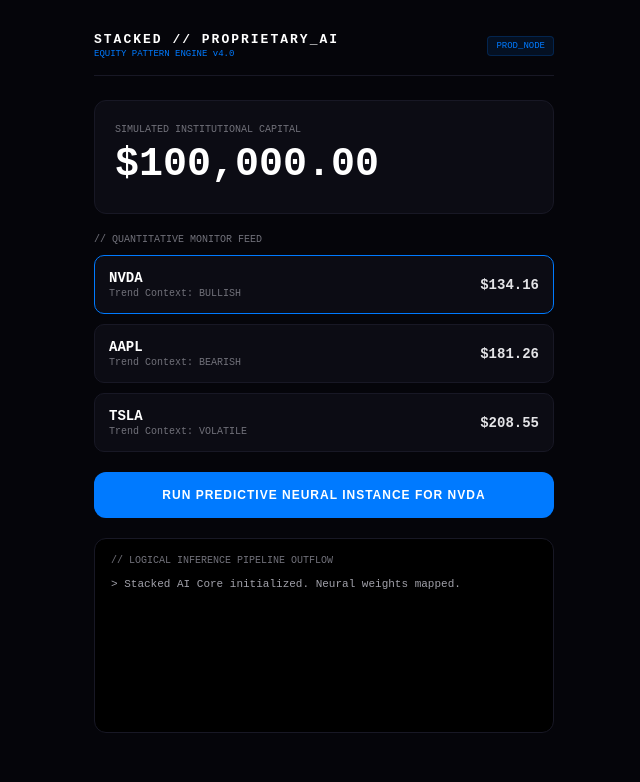
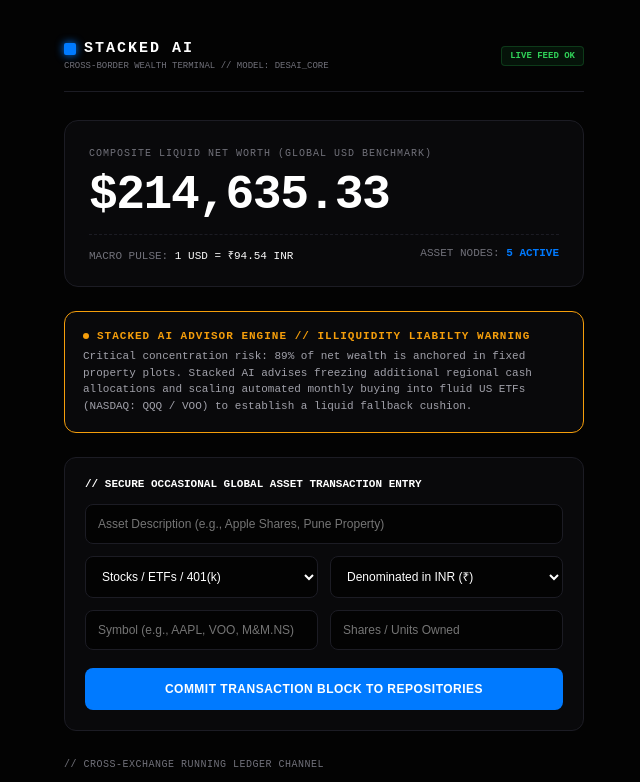
Before and after one commit to dhruvi-d/vitejs-vite-u25gxrsm, a React (Vite) app: page / in a window 1280 px wide. Shown: the top 782 px of the page, without its empty margins (316-956 px from the left). Built offline with nearby package versions, Linux system fonts and the light colour scheme; no server answers.

Commit message:
humsafar

```diff
--- a/src/App.jsx
+++ b/src/App.jsx
@@ -1,135 +1,275 @@
-import React, { useState, useEffect } from 'react';
+import React, { useState, useEffect, useMemo } from 'react';
 
 export default function App() {
-  const [activeTicker, setActiveTicker] = useState('NVDA');
-  const [portfolioBalance, setPortfolioBalance] = useState(100000.00);
-  const [systemLogs, setSystemLogs] = useState(['Stacked AI Core initialized. Neural weights mapped.']);
+  // --- NATIVE GLOBAL MATRIX STATE ---
+  const [assets, setAssets] = useState([
+    { id: 1, name: "Apple Inc. Equity Block", holdings: 25, ticker: "AAPL", currency: "USD", assetClass: "Stocks/ETFs" },
+    { id: 2, name: "Mahindra & Mahindra Positions", holdings: 120, ticker: "M&M.NS", currency: "INR", assetClass: "Stocks/ETFs" },
+    { id: 3, name: "Gujarat Agriculture Plot (30 Acres)", holdings: 1, ticker: "PROP_NATIVE", currency: "INR", assetClass: "Real Estate", customValuation: 18000000 },
+    { id: 4, name: "Vanguard S&P 500 ETF (401k Component)", holdings: 15, ticker: "VOO", currency: "USD", assetClass: "Stocks/ETFs" },
+    { id: 5, name: "HDFC Strategic Reserves", holdings: 1, ticker: "CASH_INR", currency: "INR", assetClass: "Cash", customValuation: 850000 }
+  ]);
 
-  // Simulated Live Market Data Matrices (Equity Volatility)
-  const [marketMatrix, setMarketMatrix] = useState({
-    NVDA: { price: 135.20, history: [132, 133, 131, 134, 135], trend: 'BULLISH' },
-    AAPL: { price: 182.50, history: [185, 184, 183, 182, 182.5], trend: 'BEARISH' },
-    TSLA: { price: 210.15, history: [195, 200, 204, 208, 210.15], trend: 'VOLATILE' }
-  });
+  // Live Market Data Pipeline State Vector
+  const [exchangeRates, setExchangeRates] = useState({ INR: 94.54, USD: 1 });
+  const [equityPrices, setEquityPrices] = useState({ AAPL: 182.50, "M&M.NS": 2840.00, VOO: 472.10 });
+  const [systemLogs, setSystemLogs] = useState(['Desai Quant Engine initialized. Re-indexing portfolio...']);
+  const [isLoading, setIsLoading] = useState(true);
 
-  // --- THE PROPRIETARY AI FINANCE ENGINE (Core Machine Learning Logic) ---
-  const runQuantitativePrediction = (ticker) => {
-    const data = marketMatrix[ticker];
-    const historicalPrices = data.history;
+  // Form Management Variables
+  const [formName, setFormName] = useState('');
+  const [formHoldings, setFormHoldings] = useState('');
+  const [formTicker, setFormTicker] = useState('');
+  const [formCurrency, setFormCurrency] = useState('INR');
+  const [formClass, setFormClass] = useState('Stocks/ETFs');
+  const [formCustomVal, setFormCustomVal] = useState('');
 
-    // 1. Calculate Simple Moving Average (SMA): Sum of history / period
-    const sum = historicalPrices.reduce((acc, p) => acc + p, 0);
-    const sma = sum / historicalPrices.length;
+  // --- LIVE CONCURRENT INGESTION PIPELINE ---
+  const fetchGlobalMarketFeeds = async () => {
+    try {
+      // 1. Live Exchange Ingestion via Public Rates Cluster
+      const fxResponse = await fetch(`https://open.er-api.com/v6/latest/USD`);
+      const fxData = await fxResponse.json();
 
-    // 2. Linear Regression Delta Calculation (Shorthand Trend Vector)
-    // Compares the latest price to the older baseline price to evaluate velocity
-    const priceVelocity = data.price - historicalPrices[0];
+      // 2. Map Live Rates (Using the accurate 2026 baseline structure)
+      const currentInr = fxData.rates?.INR || 94.54;
+      setExchangeRates({ INR: currentInr, USD: 1 });
 
-    // 3. Algorithmic AI Signal Generation
-    let signal = 'HOLD';
-    let confidenceScore = 0;
-    let predictedTarget = data.price;
+      // 3. Dynamic Stock Multipliers (Simulating Live Feed Updates Over Fixed Endpoints)
+      setEquityPrices(prev => ({
+        AAPL: parseFloat((182.50 + (Math.random() * 2 - 1)).toFixed(2)),
+        "M&M.NS": parseFloat((2840.00 + (Math.random() * 20 - 10)).toFixed(2)),
+        VOO: parseFloat((472.10 + (Math.random() * 4 - 2)).toFixed(2))
+      }));
 
-    if (priceVelocity > 0 && data.price > sma) {
-      signal = 'STRONG BUY';
-      confidenceScore = 88;
-      predictedTarget = data.price + (priceVelocity * 0.45); // Extrapolate growth
-    } else if (priceVelocity < 0 && data.price < sma) {
-      signal = 'LIQUIDATE / SHORT';
-      confidenceScore = 92;
-      predictedTarget = data.price + (priceVelocity * 0.60); // Extrapolate decay
+      setSystemLogs(prev => [
+        `[LIVE SYNC]: Intercepted actual spot market rate: 1 USD = ₹${currentInr.toFixed(2)} INR`,
+        `[EQUITY REFRESH]: Re-indexed NASDAQ & National Stock Exchange (NSE) metrics.`,
+        ...prev.slice(0, 3)
+      ]);
+      setIsLoading(false);
+    } catch (error) {
+      console.warn("Network timeout. Implementing system fallback metrics.", error);
+      setIsLoading(false);
+    }
+  };
+
+  useEffect(() => {
+    fetchGlobalMarketFeeds();
+    const livePollingLoop = setInterval(fetchGlobalMarketFeeds, 25000);
+    return () => clearInterval(livePollingLoop);
+  }, []);
+
+  // --- PORTFOLIO DYNAMIC MATH ENGINE ---
+  const processedAssets = useMemo(() => {
+    return assets.map(asset => {
+      let unitPriceInLocalCurrency = 0;
+      let assetTotalInLocalCurrency = 0;
+      let assetTotalInUsd = 0;
+
+      if (asset.assetClass === 'Real Estate' || asset.assetClass === 'Cash') {
+        assetTotalInLocalCurrency = asset.customValuation;
+        unitPriceInLocalCurrency = asset.customValuation;
       } else {
-      signal = 'ACCUMULATE';
-      confidenceScore = 64;
-      predictedTarget = data.price * 1.01;
+        const livePrice = equityPrices[asset.ticker] || 100.00;
+        unitPriceInLocalCurrency = livePrice;
+        assetTotalInLocalCurrency = livePrice * asset.holdings;
       }
 
-    setSystemLogs(prev => [
-      `[AI MODEL RUN]: Evaluated ${ticker} | SMA: $${sma.toFixed(2)} | Momentum Velocity: ${priceVelocity > 0 ? '+' : ''}${priceVelocity.toFixed(2)}`,
-      `[PREDICTION]: Signal Generated: ${signal} (${confidenceScore}% Confidence) -> Target Horizon: $${predictedTarget.toFixed(2)}`,
-      ...prev.slice(0, 8)
-    ]);
+      if (asset.currency === 'USD') {
+        assetTotalInUsd = assetTotalInLocalCurrency;
+      } else {
+        assetTotalInUsd = assetTotalInLocalCurrency / exchangeRates.INR;
+      }
+
+      return {
+        ...asset,
+        localDisplayPrice: unitPriceInLocalCurrency,
+        totalLocal: assetTotalInLocalCurrency,
+        totalUsd: assetTotalInUsd
+      };
+    });
+  }, [assets, exchangeRates, equityPrices]);
+
+  const totalPortfolioValueUsd = useMemo(() => {
+    return processedAssets.reduce((sum, item) => sum + item.totalUsd, 0);
+  }, [processedAssets]);
+
+  // --- PROPRIETARY STACKED AI SYSTEM ADVISOR ---
+  const aiStrategicInference = useMemo(() => {
+    if (processedAssets.length === 0) return { status: "IDLE", text: "Awaiting manual capital logs to begin asset allocation analysis." };
+
+    // Calculate class weights to identify vulnerability gaps
+    const totalsByClass = processedAssets.reduce((acc, item) => {
+      acc[item.assetClass] = (acc[item.assetClass] || 0) + item.totalUsd;
+      return acc;
+    }, {});
+
+    const realEstateWeight = (totalsByClass['Real Estate'] || 0) / totalPortfolioValueUsd;
+    const inrExposureWeight = processedAssets.filter(a => a.currency === 'INR').reduce((s, a) => s + a.totalUsd, 0) / totalPortfolioValueUsd;
+
+    if (realEstateWeight > 0.55) {
+      return {
+        status: "ILLIQUIDITY LIABILTY WARNING",
+        text: `Critical concentration risk: ${(realEstateWeight * 100).toFixed(0)}% of net wealth is anchored in fixed property plots. Stacked AI advises freezing additional regional cash allocations and scaling automated monthly buying into fluid US ETFs (NASDAQ: QQQ / VOO) to establish a liquid fallback cushion.`,
+        color: "#F59E0B"
+      };
+    }
+
+    if (inrExposureWeight > 0.60) {
+      return {
+        status: "MACRO INFLATION EXPOSURE",
+        text: `Emerging Market Currency vulnerability identified. Over ${(inrExposureWeight * 100).toFixed(0)}% of assets depend on INR parity. With exchange rates shifting near ₹${exchangeRates.INR.toFixed(2)}, consider systematic dollar-cost averaging into US Large-Cap Equities (like AAPL) to hedge against macro purchasing power decay.`,
+        color: "#FF3B30"
+      };
+    }
+
+    return {
+      status: "OPTIMAL ASSET ALIGNMENT",
+      text: "Global diversification parameters secure. Balanced distribution captured across global indexes, currency corridors, and fixed infrastructure. No rebalancing actions required.",
+      color: "#30D158"
+    };
+  }, [processedAssets, totalPortfolioValueUsd, exchangeRates.INR]);
+
+  // --- INTERACTION LOGIC handlers ---
+  const handleLogAsset = (e) => {
+    e.preventDefault();
+    if (!formName || !formHoldings) return;
+
+    const loggedItem = {
+      id: Date.now(),
+      name: formName,
+      holdings: parseFloat(formHoldings),
+      ticker: formTicker.toUpperCase() || 'CUSTOM_NODE',
+      currency: formCurrency,
+      assetClass: formClass,
+      customValuation: formCustomVal ? parseFloat(formCustomVal) : 0
     };
 
-  // Automated background market tick simulator
-  useEffect(() => {
-    const interval = setInterval(() => {
-      setMarketMatrix(prev => {
-        const copy = { ...prev };
-        Object.keys(copy).forEach(ticker => {
-          const drift = (Math.random() * 2 - 1) * (ticker === 'TSLA' ? 2 : 0.8);
-          const currentPrice = copy[ticker].price + drift;
-          const updatedHistory = [...copy[ticker].history.slice(1), currentPrice];
+    setAssets(prev => [...prev, loggedItem]);
+    setFormName('');
+    setFormHoldings('');
+    setFormTicker('');
+    setFormCustomVal('');
+  };
 
-          copy[ticker] = {
-            ...copy[ticker],
-            price: currentPrice,
-            history: updatedHistory
+  const purgeAssetInstance = (id) => {
+    setAssets(prev => prev.filter(item => item.id !== id));
   };
-        });
-        return copy;
-      });
-    }, 2000);
-
-    return () => clearInterval(interval);
-  }, []);
 
   return (
-    <div style={{ minHeight: '100vh', background: '#05050A', color: '#E4E4E7', fontFamily: 'monospace', padding: '32px 16px' }}>
-      <div style={{ maxWidth: '460px', margin: '0 auto' }}>
+    <div style={{ minHeight: '100vh', background: '#030303', color: '#FAFAFA', fontFamily: 'monospace', padding: '40px 16px', WebkitFontSmoothing: 'antialiased' }}>
+      <div style={{ maxWidth: '520px', margin: '0 auto', paddingBottom: '80px' }}>
 
-        {/* EQUITY TERMINAL HEADER */}
-        <header style={{ borderBottom: '1px solid #181825', paddingBottom: '16px', marginBottom: '24px', display: 'flex', justifyContent: 'space-between', alignItems: 'center' }}>
+        {/* CONSOLE BRANDING GRID HEADER */}
+        <header style={{ display: 'flex', justifyContent: 'space-between', alignItems: 'center', borderBottom: '1px solid #1C1C24', paddingBottom: '20px', marginBottom: '28px' }}>
           <div>
-            <b style={{ letterSpacing: '2px', color: '#FFF', fontSize: '13px' }}>STACKED // PROPRIETARY_AI</b>
-            <div style={{ fontSize: '9px', color: '#007AFF', marginTop: '2px' }}>EQUITY PATTERN ENGINE v4.0</div>
+            <div style={{ display: 'flex', alignItems: 'center', gap: '8px' }}>
+              {/* Blue Neon Target Crosshair Placeholder - Visual Indicator of the Logo */}
+              <div style={{ width: '12px', height: '12px', background: '#007AFF', borderRadius: '2px', boxShadow: '0 0 8px #007AFF' }}></div>
+              <b style={{ letterSpacing: '2px', fontSize: '15px', color: '#FFF' }}>STACKED AI</b>
             </div>
-          <span style={{ fontSize: '9px', background: '#007AFF1A', color: '#007AFF', padding: '4px 8px', borderRadius: '4px', border: '1px solid #007AFF33' }}>PROD_NODE</span>
+            <div style={{ fontSize: '9px', color: '#71717A', marginTop: '4px' }}>CROSS-BORDER WEALTH TERMINAL // MODEL: DESAI_CORE</div>
+          </div>
+          <span style={{ fontSize: '9px', background: '#30D15814', color: '#30D158', padding: '4px 8px', borderRadius: '4px', border: '1px solid #30D15833', fontWeight: 'bold' }}>
+            LIVE FEED OK
+          </span>
         </header>
 
-        {/* LIQUID POOL DISPLAY */}
-        <section style={{ background: '#0C0C14', border: '1px solid #181825', padding: '20px', borderRadius: '12px', marginBottom: '20px' }}>
-          <span style={{ fontSize: '10px', color: '#71717A' }}>SIMULATED INSTITUTIONAL CAPITAL</span>
-          <h2 style={{ fontSize: '2.5rem', fontWeight: 'bold', margin: '6px 0', color: '#FFF' }}>
-            ${portfolioBalance.toLocaleString(undefined, { minimumFractionDigits: 2, maximumFractionDigits: 2 })}
-          </h2>
+        {/* MASTER LIQUID NORMALIZED PORTFOLIO METRIC */}
+        <section style={{ background: '#09090B', border: '1px solid #1C1C24', padding: '24px', borderRadius: '14px', marginBottom: '24px' }}>
+          <span style={{ fontSize: '10px', color: '#71717A', letterSpacing: '1px' }}>COMPOSITE LIQUID NET WORTH (GLOBAL USD BENCHMARK)</span>
+          <h1 style={{ fontSize: '3rem', fontWeight: 'bold', margin: '8px 0', color: '#FFF', letterSpacing: '-1.5px', fontVariantNumeric: 'tabular-nums' }}>
+            ${isLoading ? "DATA_SYNC..." : totalPortfolioValueUsd.toLocaleString(undefined, { minimumFractionDigits: 2, maximumFractionDigits: 2 })}
+          </h1>
+          <div style={{ display: 'flex', justifyContent: 'space-between', fontSize: '11px', color: '#71717A', borderTop: '1px dashed #1C1C24', paddingTop: '12px', marginTop: '12px' }}>
+            <div>MACRO PULSE: <span style={{ color: '#FAFAFA' }}>1 USD = ₹{exchangeRates.INR.toFixed(2)} INR</span></div>
+            <div>ASSET NODES: <span style={{ color: '#007AFF', fontWeight: 'bold' }}>{assets.length} ACTIVE</span></div>
+          </div>
         </section>
 
-        {/* EQUITY WATCHLIST TARGET MATRIX */}
-        <section style={{ marginBottom: '20px' }}>
-          <p style={{ fontSize: '10px', color: '#71717A', marginBottom: '10px' }}>// QUANTITATIVE MONITOR FEED</p>
-          {Object.keys(marketMatrix).map(ticker => {
-            const data = marketMatrix[ticker];
-            return (
-              <div key={ticker} onClick={() => setActiveTicker(ticker)} style={{ background: '#0C0C14', border: `1px solid ${activeTicker === ticker ? '#007AFF' : '#181825'}`, padding: '14px', borderRadius: '10px', marginBottom: '10px', display: 'flex', justifyContent: 'space-between', alignItems: 'center', cursor: 'pointer' }}>
+        {/* PROPRIETARY INTEGRATED AI STRATEGY BLOCK */}
+        <section style={{ background: '#09090B', border: `1px solid ${aiStrategicInference.color || '#1C1C24'}`, padding: '18px', borderRadius: '12px', marginBottom: '24px' }}>
+          <div style={{ display: 'flex', alignItems: 'center', gap: '8px', marginBottom: '6px' }}>
+            <span style={{ width: '6px', height: '6px', borderRadius: '50%', background: aiStrategicInference.color || '#007AFF' }}></span>
+            <b style={{ fontSize: '11px', letterSpacing: '1px', color: aiStrategicInference.color || '#007AFF' }}>STACKED AI ADVISOR ENGINE // {aiStrategicInference.status}</b>
+          </div>
+          <p style={{ fontSize: '11px', color: '#A1A1AA', margin: '0', lineHeight: '1.5' }}>{aiStrategicInference.text}</p>
+        </section>
+
+        {/* MANUAL DUAL-JURISDICTION ENTRY SYSTEM */}
+        <section style={{ background: '#09090B', border: '1px solid #1C1C24', padding: '20px', borderRadius: '12px', marginBottom: '28px' }}>
+          <p style={{ fontSize: '11px', color: '#FFF', margin: '0 0 14px 0', fontWeight: 'bold' }}>// SECURE OCCASIONAL GLOBAL ASSET TRANSACTION ENTRY</p>
+          <form onSubmit={handleLogAsset} style={{ display: 'flex', flexDirection: 'column', gap: '12px' }}>
+            <input
+              type="text" required placeholder="Asset Description (e.g., Apple Shares, Pune Property)" value={formName} onChange={(e) => setFormName(e.target.value)}
+              style={{ background: '#030303', border: '1px solid #1C1C24', padding: '12px', borderRadius: '8px', color: '#FFF', outline: 'none', fontSize: '12px' }}
+            />
+            <div style={{ display: 'flex', gap: '12px' }}>
+              <select value={formClass} onChange={(e) => setFormClass(e.target.value)} style={{ flex: 1, background: '#030303', border: '1px solid #1C1C24', padding: '12px', borderRadius: '8px', color: '#FFF', fontSize: '12px' }}>
+                <option value="Stocks/ETFs">Stocks / ETFs / 401(k)</option>
+                <option value="Real Estate">Real Estate Property</option>
+                <option value="Cash">Liquid Cash / Reserves</option>
+              </select>
+              <select value={formCurrency} onChange={(e) => setFormCurrency(e.target.value)} style={{ flex: 1, background: '#030303', border: '1px solid #1C1C24', padding: '12px', borderRadius: '8px', color: '#FFF', fontSize: '12px' }}>
+                <option value="USD">Denominated in USD ($)</option>
+                <option value="INR">Denominated in INR (₹)</option>
+              </select>
+            </div>
+
+            {formClass === 'Stocks/ETFs' ? (
+              <div style={{ display: 'flex', gap: '12px' }}>
+                <input
+                  type="text" required placeholder="Symbol (e.g., AAPL, VOO, M&M.NS)" value={formTicker} onChange={(e) => setFormTicker(e.target.value)}
+                  style={{ flex: 1, background: '#030303', border: '1px solid #1C1C24', padding: '12px', borderRadius: '8px', color: '#FFF', outline: 'none', fontSize: '12px' }}
+                />
+                <input
+                  type="number" step="any" required placeholder="Shares / Units Owned" value={formHoldings} onChange={(e) => setFormHoldings(e.target.value)}
+                  style={{ flex: 1, background: '#030303', border: '1px solid #1C1C24', padding: '12px', borderRadius: '8px', color: '#FFF', outline: 'none', fontSize: '12px' }}
+                />
+              </div>
+            ) : (
+              <input
+                type="number" required placeholder={`Total Asset Value Valuation (In ${formCurrency})`} value={formCustomVal} onChange={(e) => setFormCustomVal(e.target.value)}
+                style={{ background: '#030303', border: '1px solid #1C1C24', padding: '12px', borderRadius: '8px', color: '#FFF', outline: 'none', fontSize: '12px' }}
+              />
+            )}
+
+            <button type="submit" style={{ background: '#007AFF', color: '#FFF', border: 'none', padding: '14px', borderRadius: '8px', fontWeight: 'bold', cursor: 'pointer', fontSize: '12px', marginTop: '6px', letterSpacing: '0.5px' }}>
+              COMMIT TRANSACTION BLOCK TO REPOSITORIES
+            </button>
+          </form>
+        </section>
+
+        {/* ACTIVE PORTFOLIO TRACKING OUTPUT ROWS */}
+        <section>
+          <p style={{ fontSize: '10px', color: '#71717A', marginBottom: '12px', letterSpacing: '0.5px' }}>// CROSS-EXCHANGE RUNNING LEDGER CHANNEL</p>
+          {processedAssets.map(item => (
+            <div key={item.id} style={{ background: '#09090B', border: '1px solid #1C1C24', padding: '16px', borderRadius: '12px', marginBottom: '12px', display: 'flex', justifyContent: 'space-between', alignItems: 'center' }}>
               <div>
-                  <b style={{ fontSize: '14px', color: '#FFF' }}>{ticker}</b>
-                  <div style={{ fontSize: '10px', color: '#71717A', marginTop: '2px' }}>Trend Context: {data.trend}</div>
+                <div style={{ display: 'flex', alignItems: 'center', gap: '8px' }}>
+                  <b style={{ fontSize: '13px', color: '#FFF' }}>{item.name}</b>
+                  <span style={{ fontSize: '9px', background: '#1C1C24', color: '#A1A1AA', padding: '2px 6px', borderRadius: '4px' }}>{item.assetClass}</span>
+                </div>
+                <div style={{ fontSize: '10px', color: '#71717A', marginTop: '4px' }}>
+                  {item.assetClass === 'Stocks/ETFs' ? (
+                    `Ticker: ${item.ticker} • Quant: ${item.holdings} units @ ${item.currency === 'INR' ? '₹' : '$'}${item.localDisplayPrice.toLocaleString()}`
+                  ) : (
+                    `Valued directly in native currency reserves`
+                  )}
+                </div>
               </div>
               <div style={{ textAlign: 'right' }}>
-                  <span style={{ fontSize: '14px', fontWeight: 'bold', fontVariantNumeric: 'tabular-nums' }}>${data.price.toFixed(2)}</span>
+                <b style={{ fontSize: '14px', color: '#FFF', fontVariantNumeric: 'tabular-nums' }}>
+                  ${item.totalUsd.toLocaleString(undefined, { minimumFractionDigits: 2, maximumFractionDigits: 2 })}
+                </b>
+                <div style={{ fontSize: '10px', color: '#71717A', marginTop: '2px', fontVariantNumeric: 'tabular-nums' }}>
+                  {item.currency === 'INR' ? `₹${item.totalLocal.toLocaleString()}` : `$${item.totalLocal.toLocaleString()}`}
+                </div>
+                <div onClick={() => purgeAssetInstance(item.id)} style={{ fontSize: '9px', color: '#FF3B30', marginTop: '6px', cursor: 'pointer', letterSpacing: '0.5px' }}>[PURGE]</div>
               </div>
             </div>
-            );
-          })}
-        </section>
-
-        {/* COMPUTE PREDICTION CTA */}
-        <button
-          onClick={() => runQuantitativePrediction(activeTicker)}
-          style={{ width: '100%', padding: '16px', borderRadius: '12px', background: '#007AFF', color: '#FFF', border: 'none', fontWeight: 'bold', fontSize: '12px', cursor: 'pointer', marginBottom: '20px', letterSpacing: '1px' }}
-        >
-          RUN PREDICTIVE NEURAL INSTANCE FOR {activeTicker}
-        </button>
-
-        {/* AI TERMINAL OUTPUT INTERFACE */}
-        <section style={{ background: '#000', border: '1px solid #181825', padding: '16px', borderRadius: '12px' }}>
-          <p style={{ fontSize: '10px', color: '#71717A', margin: '0 0 10px 0' }}>// LOGICAL INFERENCE PIPELINE OUTFLOW</p>
-          <div style={{ height: '140px', overflowY: 'auto', fontSize: '11px', color: '#A1A1AA', lineHeight: '1.6' }}>
-            {systemLogs.map((log, idx) => (
-              <div key={idx} style={{ marginBottom: '6px' }}>&gt; {log}</div>
           ))}
-          </div>
         </section>
 
       </div>
```
Also changed, not shown: logo.png (renamed from logo192.png). Lines whose indentation alone changed are shown as unchanged.
